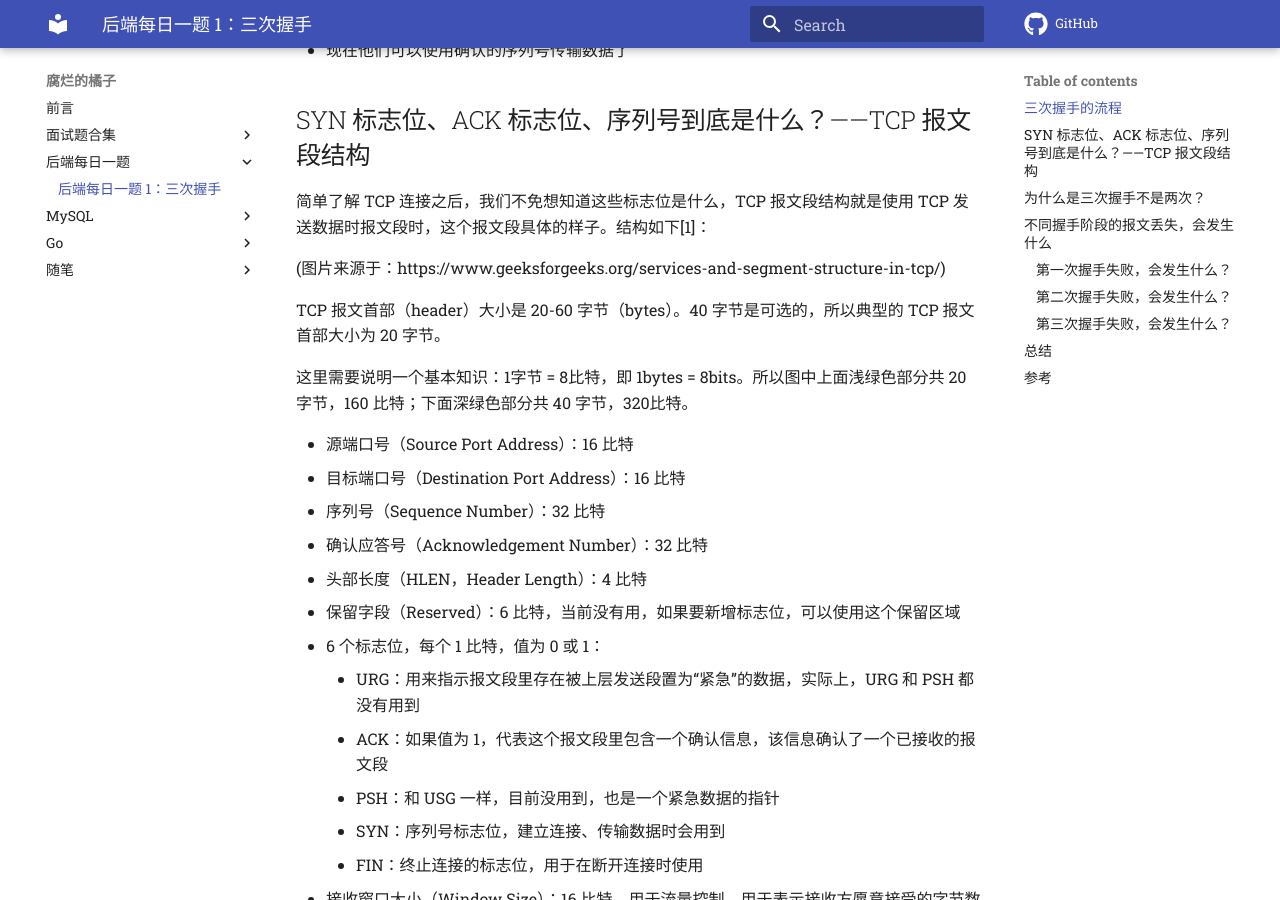
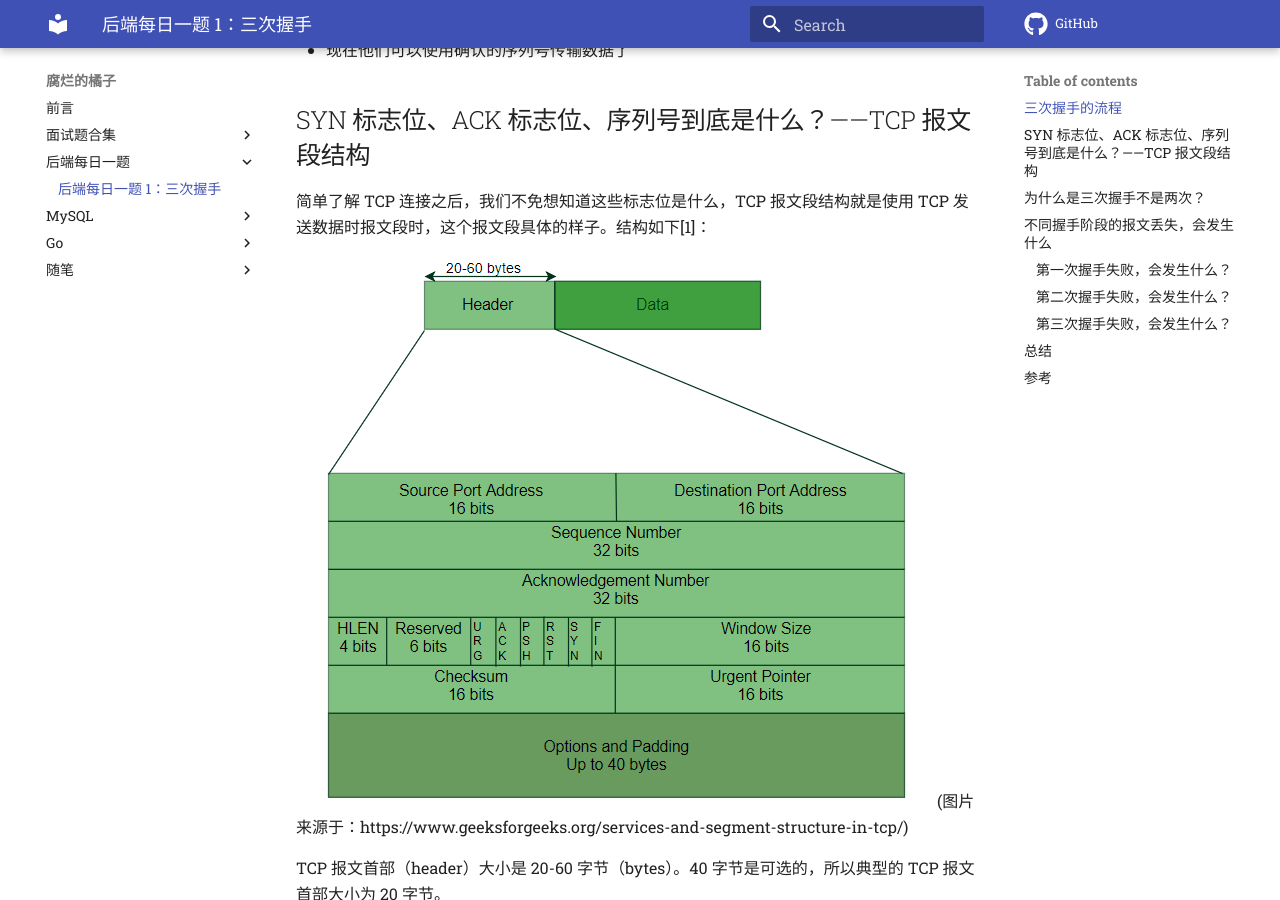
Before and after one commit to z1ming/cs-Hydra, an MkDocs documentation site: the page built from docs/文章/three-hands-shake.md, in a window 1280 px wide and 900 px high, scrolled down 754 px. Built offline with MkDocs 1.6.1 and Material for MkDocs 9.7.7, drawn with Linux system fonts in a browser that asks for light colours; comment, search, counter and statistics services are not loaded.

Commit message:
Update three-hands-shake.md
Signed-off-by: Ziming Meng <zimingm94@gmail.com>

```diff
--- a/docs/文章/three-hands-shake.md
+++ b/docs/文章/three-hands-shake.md
@@ -25,7 +25,7 @@
 
 简单了解 TCP 连接之后，我们不免想知道这些标志位是什么，TCP 报文段结构就是使用 TCP 发送数据时报文段时，这个报文段具体的样子。结构如下[1]：
 
-[](../images/TCPSegmentHeader-1.png)
+![](../images/TCPSegmentHeader-1.png)
 (图片来源于：https://www.geeksforgeeks.org/services-and-segment-structure-in-tcp/)
 
 TCP 报文首部（header）大小是 20-60 字节（bytes）。40 字节是可选的，所以典型的 TCP 报文首部大小为 20 字节。
@@ -78,7 +78,7 @@ TCP 在丢包后都会触发重传，重传有超时重传、快速重传等很
 
 这里的超时时间是 `1*HZ`，取决于 TCP/IP 规范文档 RFC6298 2.1 中的初始 RTO （RTO，Retransmission Time Out，超时重传时间）时间，RFC6298 2.1 中的描述如下[3]：
 
-[](../images/RFC6298 2.1.png)
+![](../images/RFC6298 2.1.png)
 
 “Note that the previous version of this document used an initial RTO of 3 seconds [PA00]. ”这句话表明 RTO
  的初始值是 3 秒，所以超时时间是 3 秒，在发送 SYN 包的 3 秒后，会重新发送一次 SYN 包。
```
